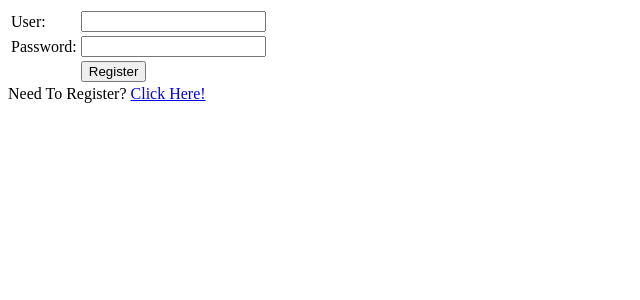
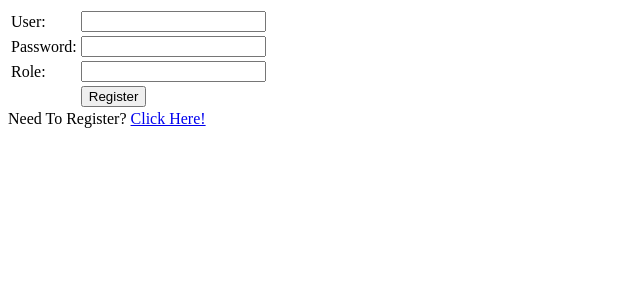
Before and after one commit to jthomson264/HCMSystem, a Python web app: template templates/register.html in a window 1280 px wide. Shown: the top 300 px of the page, without its empty margins (0-640 px from the left). Run offline with Jinja, Linux system fonts and the light colour scheme; the template is opened without the code that fills it, so the values that code supplies are empty.

Commit message:
Added Role column to database - Revert this commit if everything breaks
if everything breaks - sorry

```diff
--- a/app.py
+++ b/app.py
@@ -122,8 +122,8 @@ class Register:
 		#i.username = 'James' #i.username
 		#i.password = 'password12345' #i.password
 
-		model.insert_Password(i.user,salt,myhash)
-		setSessionData(True, i.user, 'None')
+		model.insert_Password(i.user,salt,myhash,i.role)
+		setSessionData(True, i.user, i.role)
 		return render.index()
 #####################################
 
@@ -150,7 +150,7 @@ class Login:
 		# check = authdb.execute('select * from Hashes where SSN=? and Hash=?', (i.username, pwdhash))
 		check = (pwdhash == passData.Hash)
 		if check:
-			setSessionData(True, i.user, 'None') # TODO : NEED TO GET ROLE SOMEHOW
+			setSessionData(True, i.user, passData.Role) # TODO : NEED TO GET ROLE SOMEHOW
 			raise web.seeother('/')
 		else: return render_plain.incorrectPass()
 		# TODO : put login routine here
--- a/model.py
+++ b/model.py
@@ -34,8 +34,8 @@ class HCMS_Model:
 		TODO
 		''')
 
-	def insert_Password(self, username, salt, myhash):
-		return self._db.insert('Hashes', User_ID=username, Salt=salt, Hash=myhash)
+	def insert_Password(self, username, salt, myhash,role):
+		return self._db.insert('Hashes', User_ID=username, Salt=salt, Hash=myhash, Role=role)
 
 	def get_password(self, User_ID):
 		myvar = dict(User_ID=User_ID)
--- a/templates/register.html
+++ b/templates/register.html
@@ -8,6 +8,10 @@
             <td>Password: </td>
             <td><input type="password" name="passwd"></td>
         </tr>
+		<tr>
+			<td>Role: </td>
+			<td><input type="text" name="role"></td>
+		</tr>
         <tr>
             <td></td>
             <td><input type="submit" value="Register"></td>
```
